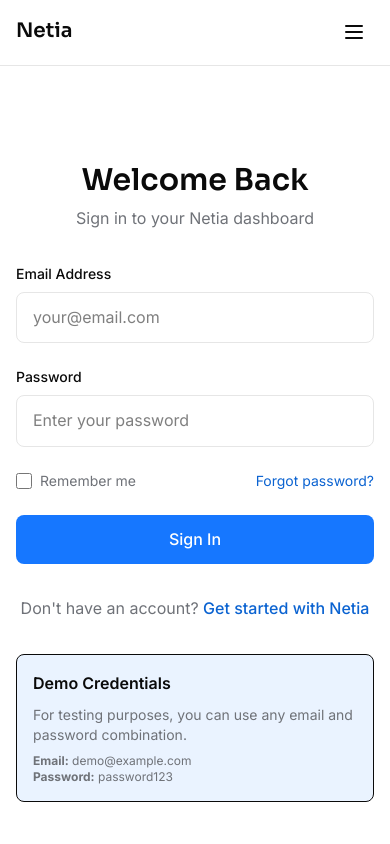
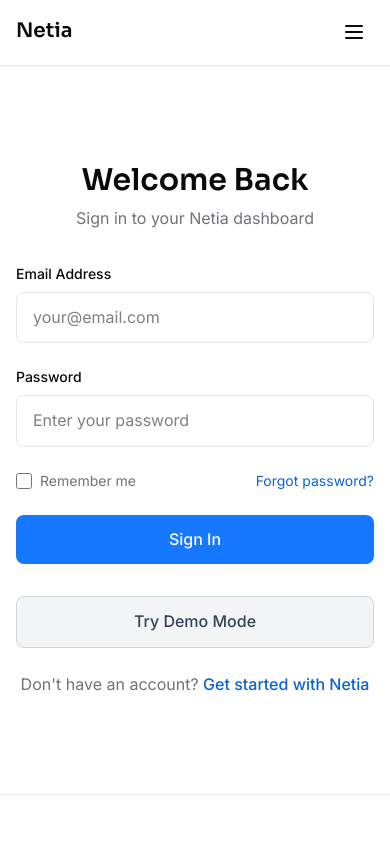
Before and after one commit to cabecaturbo/netiawebsite, a Next.js app: page /login in a window 390 px wide. Shown: the top 844 px of the page. Built offline with nearby package versions, Linux system fonts and the light colour scheme.

Commit message:
Update login page and header button order
- Remove demo credentials section from login page
- Add 'Try Demo Mode' button for easy demo access
- Reorder header buttons: Login is now leftmost button
- Update mobile navigation to match desktop order
- Maintain consistent branding and user experience

```diff
--- a/app/login/page.tsx
+++ b/app/login/page.tsx
@@ -126,26 +126,28 @@ export default function Login() {
               </button>
             </form>
 
+            {/* Demo Mode Button */}
+            <div className="mt-8 text-center">
+              <button
+                onClick={() => {
+                  localStorage.setItem('netia_customer_logged_in', 'true')
+                  localStorage.setItem('netia_customer_email', 'demo@netia.com')
+                  window.location.href = '/dashboard'
+                }}
+                className="w-full px-6 py-3 bg-gray-100 text-gray-700 border border-gray-300 rounded-lg font-medium hover:bg-gray-200 transition-colors btn-enhanced"
+              >
+                Try Demo Mode
+              </button>
+            </div>
+
             {/* Sign Up Link */}
-            <div className="mt-8 text-center">
+            <div className="mt-6 text-center">
               <p className="text-muted">
                 Don&apos;t have an account?{' '}
                 <Link href="/pricing" className="text-primary-600 hover:text-primary-700 font-medium">
                   Get started with Netia
                 </Link>
               </p>
-            </div>
-
-            {/* Demo Credentials */}
-            <div className="mt-8 bg-primary-50 border border-primary-200 rounded-lg p-4">
-              <h4 className="font-semibold text-fg mb-2">Demo Credentials</h4>
-              <p className="text-sm text-muted mb-2">
-                For testing purposes, you can use any email and password combination.
-              </p>
-              <div className="text-xs text-muted">
-                <p><strong>Email:</strong> demo@example.com</p>
-                <p><strong>Password:</strong> password123</p>
-              </div>
             </div>
           </div>
         </div>
--- a/components/Header.tsx
+++ b/components/Header.tsx
@@ -99,18 +99,18 @@ export const Header = () => {
               </>
             ) : (
               <>
+                <Link
+                  href="/login"
+                  className="px-4 py-2 text-sm font-medium text-fg border border-border rounded-full hover:bg-surface hover:border-primary-200 hover:text-primary-600 transition-all duration-300 hover-lift btn-enhanced"
+                >
+                  Login
+                </Link>
                 <a
                   href="/demo"
                   className="px-4 py-2 text-sm font-medium text-fg border border-border rounded-full hover:bg-surface hover:border-primary-200 hover:text-primary-600 transition-all duration-300 hover-lift btn-enhanced"
                 >
                   Watch Demo
                 </a>
-                <Link
-                  href="/login"
-                  className="px-4 py-2 text-sm font-medium text-fg border border-border rounded-full hover:bg-surface hover:border-primary-200 hover:text-primary-600 transition-all duration-300 hover-lift btn-enhanced"
-                >
-                  Login
-                </Link>
                 <a
                   href="/pricing"
                   className="px-4 py-2 text-sm font-medium text-white bg-primary-500 rounded-full hover:bg-primary-600 transition-all duration-300 hover-lift btn-enhanced hover-glow shadow-md"
@@ -215,24 +215,24 @@ export const Header = () => {
                 </>
               ) : (
                 <>
+                  <Link
+                    href="/login"
+                    className={`block w-full px-4 py-2 text-sm font-medium text-fg border border-border rounded-full text-center hover:bg-surface hover:border-primary-200 hover:text-primary-600 transition-all duration-300 hover-lift transform ${
+                      isMenuOpen ? 'translate-y-0 opacity-100' : 'translate-y-4 opacity-0'
+                    }`}
+                    style={{transitionDelay: isMenuOpen ? '0.3s' : '0s'}}
+                  >
+                    Login
+                  </Link>
                   <a
                     href="/demo"
                     className={`block w-full px-4 py-2 text-sm font-medium text-fg border border-border rounded-full text-center hover:bg-surface hover:border-primary-200 hover:text-primary-600 transition-all duration-300 hover-lift transform ${
                       isMenuOpen ? 'translate-y-0 opacity-100' : 'translate-y-4 opacity-0'
                     }`}
-                    style={{transitionDelay: isMenuOpen ? '0.3s' : '0s'}}
+                    style={{transitionDelay: isMenuOpen ? '0.35s' : '0s'}}
                   >
                     Watch Demo
                   </a>
-                  <Link
-                    href="/login"
-                    className={`block w-full px-4 py-2 text-sm font-medium text-fg border border-border rounded-full text-center hover:bg-surface hover:border-primary-200 hover:text-primary-600 transition-all duration-300 hover-lift transform ${
-                      isMenuOpen ? 'translate-y-0 opacity-100' : 'translate-y-4 opacity-0'
-                    }`}
-                    style={{transitionDelay: isMenuOpen ? '0.35s' : '0s'}}
-                  >
-                    Login
-                  </Link>
                   <a
                     href="/pricing"
                     className={`block w-full px-4 py-2 text-sm font-medium text-white bg-primary-500 rounded-full text-center hover:bg-primary-600 transition-all duration-300 hover-lift hover-glow transform ${
```
